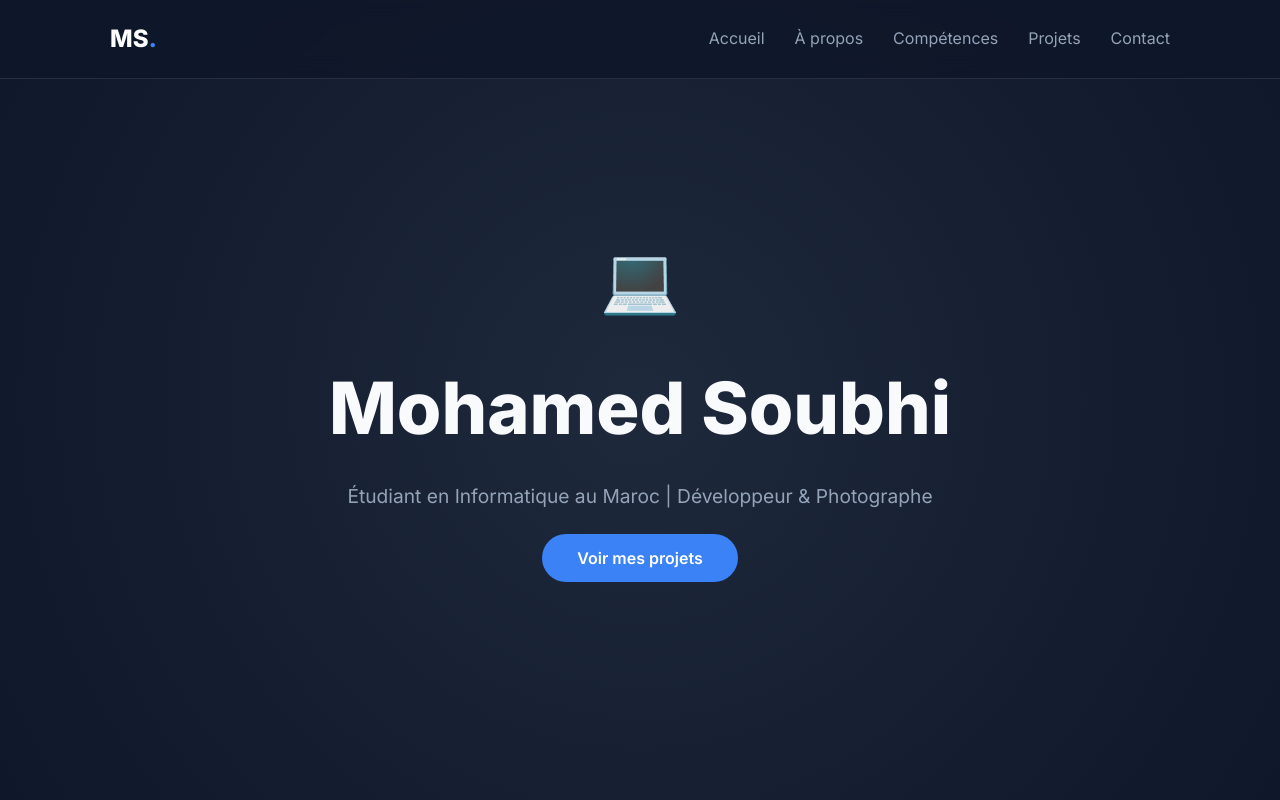
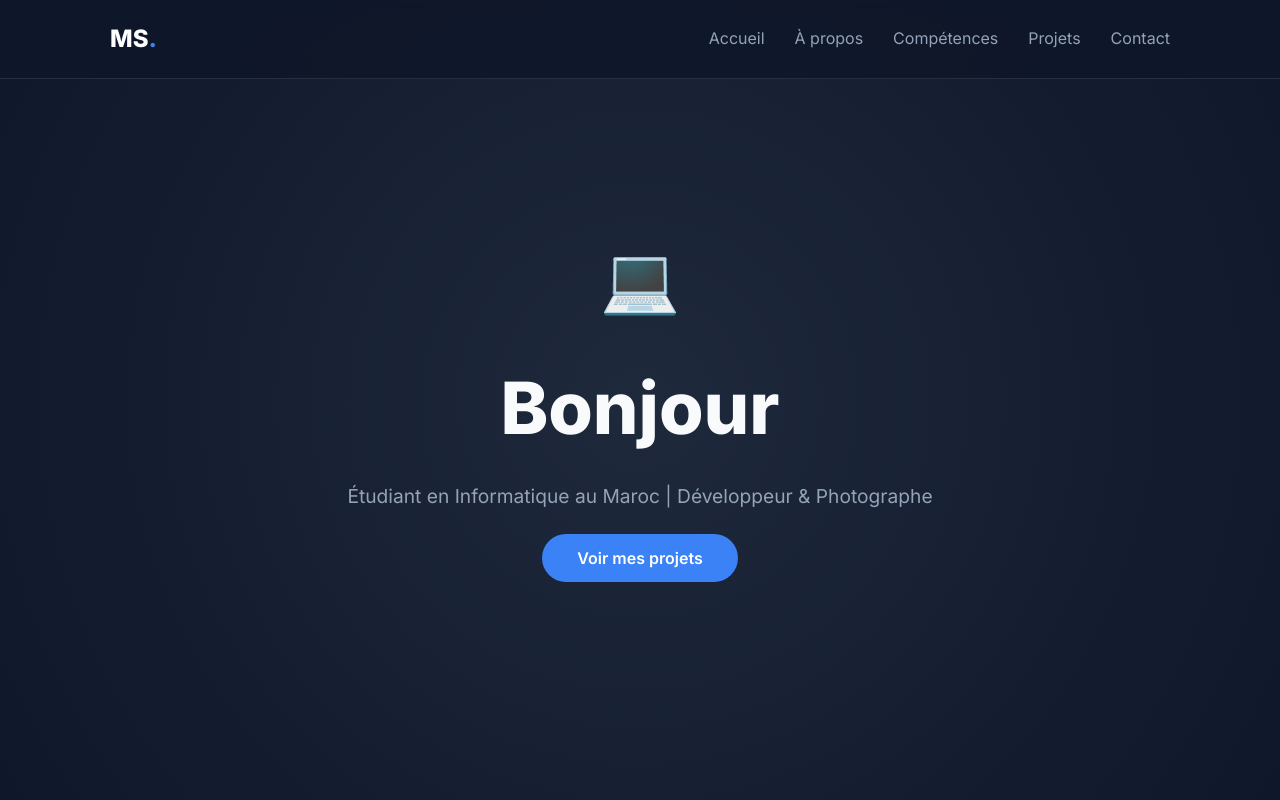
Before and after one commit to Wolf0904-dev/portfolio, a plain HTML site: page index.html in a window 1280 px wide. Shown: the top 800 px of the page. Drawn offline with Linux system fonts and the light colour scheme.

Commit message:
Update index.html

```diff
--- a/index.html
+++ b/index.html
@@ -29,7 +29,7 @@
         <div class="container">
             <div class="hero-content">
                 <div class="dev-icon">💻</div>
-                <h1>Mohamed Soubhi</h1>
+                <h1>Bonjour</h1>
                 <p>Étudiant en Informatique au Maroc | Développeur & Photographe</p>
                 <div class="hero-btns">
                     <a href="#projects" class="btn primary">Voir mes projets</a>
```
